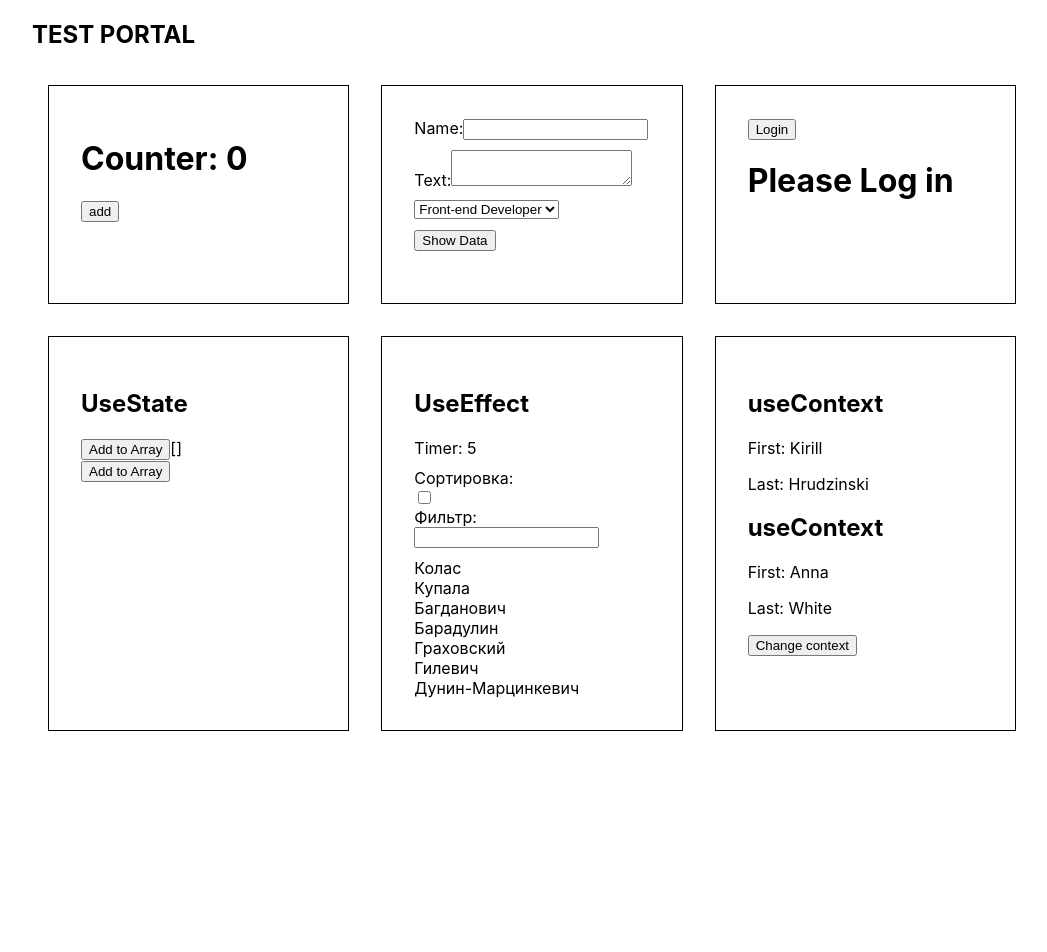
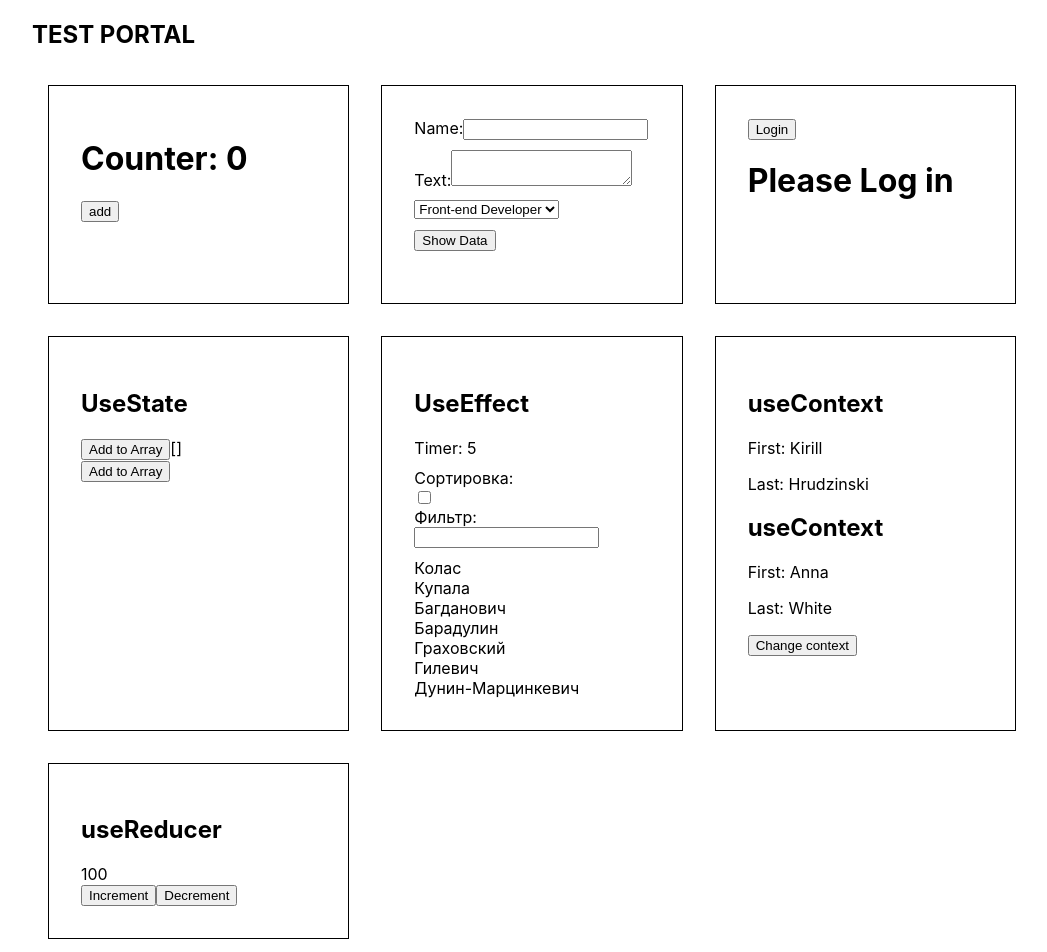
Before and after one commit to 604karev/react-typescript-app, a React (Create React App) app: page / in a window 1280 px wide. Shown: the top 952 px of the page, without its empty margins (108-1155 px from the left). Before the commit the page ends 800 px from the top, so only its background shows below. Built offline with nearby package versions, Linux system fonts and the light colour scheme.

Commit message:
feat: add typisation to useReducer hook

```diff
--- a/src/App.tsx
+++ b/src/App.tsx
@@ -5,6 +5,7 @@
 import UseStateHook from './Components/UseStateHook';
 import UseEffectHook from './Components/UseEffectHook';
 import UseContextComponent, { UseContextHooks } from './Components/UseContextHook';
+import UseReducerHook from './Components/useReducerHook';
 
 
 const App: React.FC = () => (
@@ -15,6 +16,7 @@
         <UseStateHook />
         <UseEffectHook />
         <UseContextComponent />
+        <UseReducerHook />
     </>
 )
 
--- /dev/null
+++ b/src/Components/useReducerHook.tsx
@@ -0,0 +1,51 @@
+import { useReducer } from "react"
+
+
+const initialState = {
+    counter: 100
+}
+type ACTIONTYPES =
+    | { type: 'INCREMENT'; payload: number }
+    | { type: 'DECREMENT'; payload: number }
+
+
+const counterReducer = (state: typeof initialState, action: ACTIONTYPES) => {
+    switch (action.type) {
+        case 'INCREMENT':
+            return {
+                ...state,
+                counter: state.counter + action.payload
+            };
+        case 'DECREMENT':
+            return {
+                ...state,
+                counter: state.counter - action.payload
+            };
+        default:
+            throw new Error('Bad action')
+    }
+
+}
+
+const UseReducerHook = () => {
+    const [state, dispatch] = useReducer(counterReducer, initialState);
+
+    return (
+        <div>
+            <h2>useReducer</h2>
+            <div>{state.counter}</div>
+            <button onClick={() => dispatch({
+                type: 'INCREMENT',
+                payload: 10
+
+            })}>Increment</button>
+            <button onClick={() => dispatch({
+                type: 'DECREMENT',
+                payload: 5
+
+            })}>Decrement</button>
+        </div>
+    )
+
+}
+export default UseReducerHook
```
